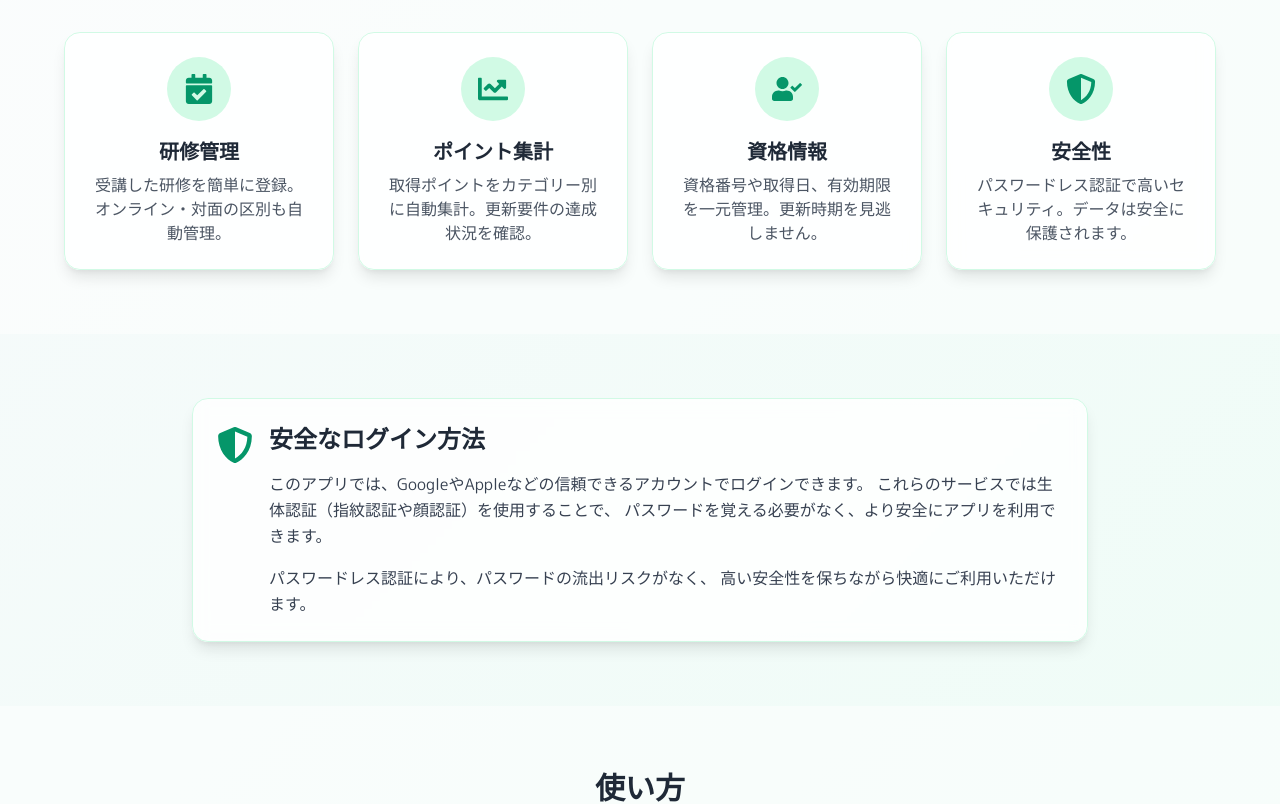
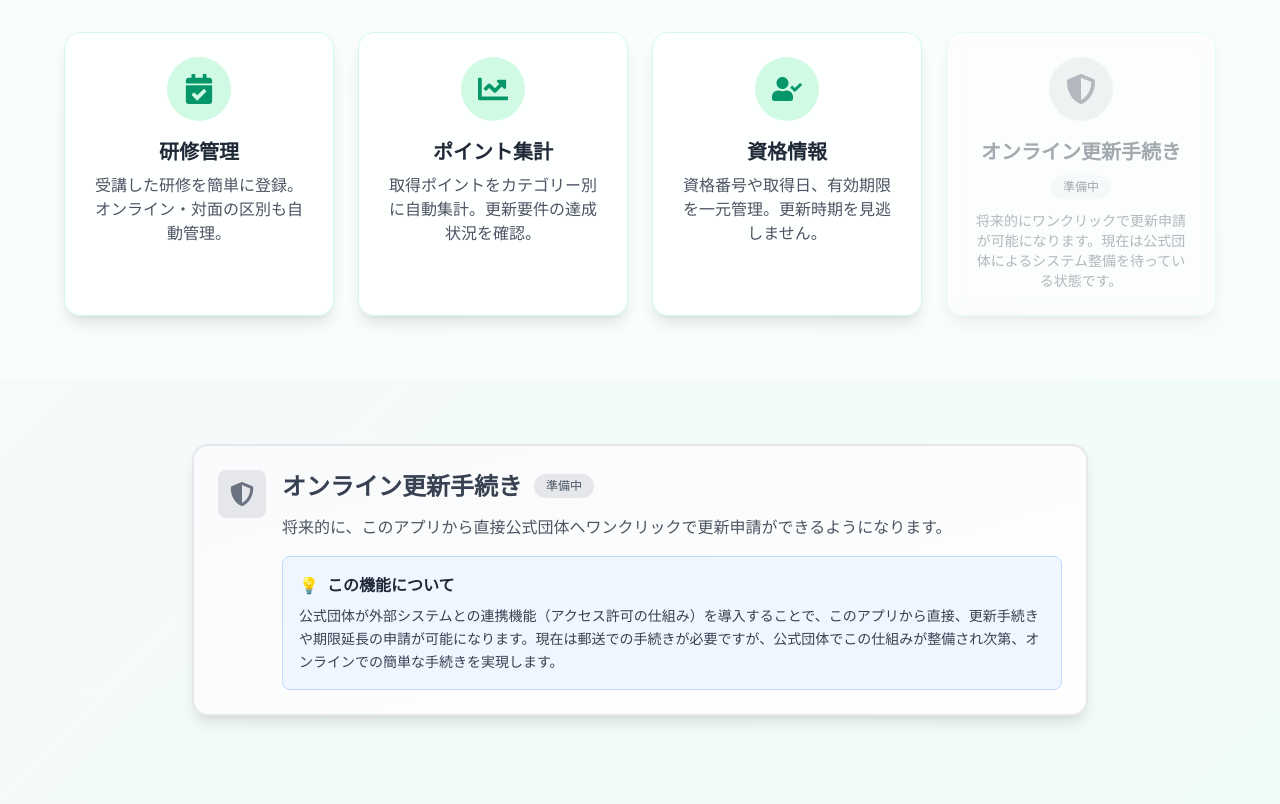
Before and after one commit to enfance-prog/cp-sup, a Next.js app: page / in a window 1280 px wide. Shown: the part 580-1384 px from the top of the page. Built offline with nearby package versions, Linux system fonts and the light colour scheme.

Commit message:
Add online renewal feature section (coming soon)

```diff
--- a/src/app/page.tsx
+++ b/src/app/page.tsx
@@ -85,14 +85,52 @@
                 </p>
               </div>
 
-              <div className="tool-card text-center">
-                <div className="w-16 h-16 bg-primary-100 rounded-full flex items-center justify-center mx-auto mb-4">
-                  <FaShieldAlt className="text-3xl text-primary-600" />
+              <div className="tool-card text-center opacity-50">
+                <div className="w-16 h-16 bg-gray-200 rounded-full flex items-center justify-center mx-auto mb-4">
+                  <FaShieldAlt className="text-3xl text-gray-500" />
                 </div>
-                <h4 className="text-xl font-bold mb-2 text-gray-800">安全性</h4>
-                <p className="text-gray-600">
-                  パスワードレス認証で高いセキュリティ。データは安全に保護されます。
+                <h4 className="text-xl font-bold mb-2 text-gray-600">オンライン更新手続き</h4>
+                <div className="inline-block bg-gray-100 text-gray-600 px-3 py-1 rounded-full text-xs font-medium mb-3">
+                  準備中
+                </div>
+                <p className="text-gray-500 text-sm">
+                  将来的にワンクリックで更新申請が可能になります。現在は公式団体によるシステム整備を待っている状態です。
                 </p>
+              </div>
+            </div>
+          </div>
+        </section>
+
+        {/* オンライン更新手続き説明セクション */}
+        <section className="py-16 px-4">
+          <div className="max-w-4xl mx-auto">
+            <div className="tool-card bg-gradient-to-br from-gray-50 to-white border-2 border-gray-200">
+              <div className="flex items-start gap-4">
+                <div className="w-12 h-12 bg-gray-200 rounded-lg flex items-center justify-center flex-shrink-0">
+                  <FaShieldAlt className="text-2xl text-gray-500" />
+                </div>
+                <div>
+                  <div className="flex items-center gap-3 mb-3">
+                    <h3 className="text-2xl font-bold text-gray-700">
+                      オンライン更新手続き
+                    </h3>
+                    <span className="bg-gray-200 text-gray-600 px-3 py-1 rounded-full text-xs font-medium">
+                      準備中
+                    </span>
+                  </div>
+                  <p className="text-gray-600 leading-relaxed mb-4">
+                    将来的に、このアプリから直接公式団体へワンクリックで更新申請ができるようになります。
+                  </p>
+                  <div className="bg-blue-50 border border-blue-200 rounded-lg p-4">
+                    <h4 className="font-semibold text-gray-800 mb-2 flex items-center gap-2">
+                      <span className="text-blue-600">💡</span>
+                      この機能について
+                    </h4>
+                    <p className="text-sm text-gray-700 leading-relaxed">
+                      公式団体が外部システムとの連携機能（アクセス許可の仕組み）を導入することで、このアプリから直接、更新手続きや期限延長の申請が可能になります。現在は郵送での手続きが必要ですが、公式団体でこの仕組みが整備され次第、オンラインでの簡単な手続きを実現します。
+                    </p>
+                  </div>
+                </div>
               </div>
             </div>
           </div>
```
